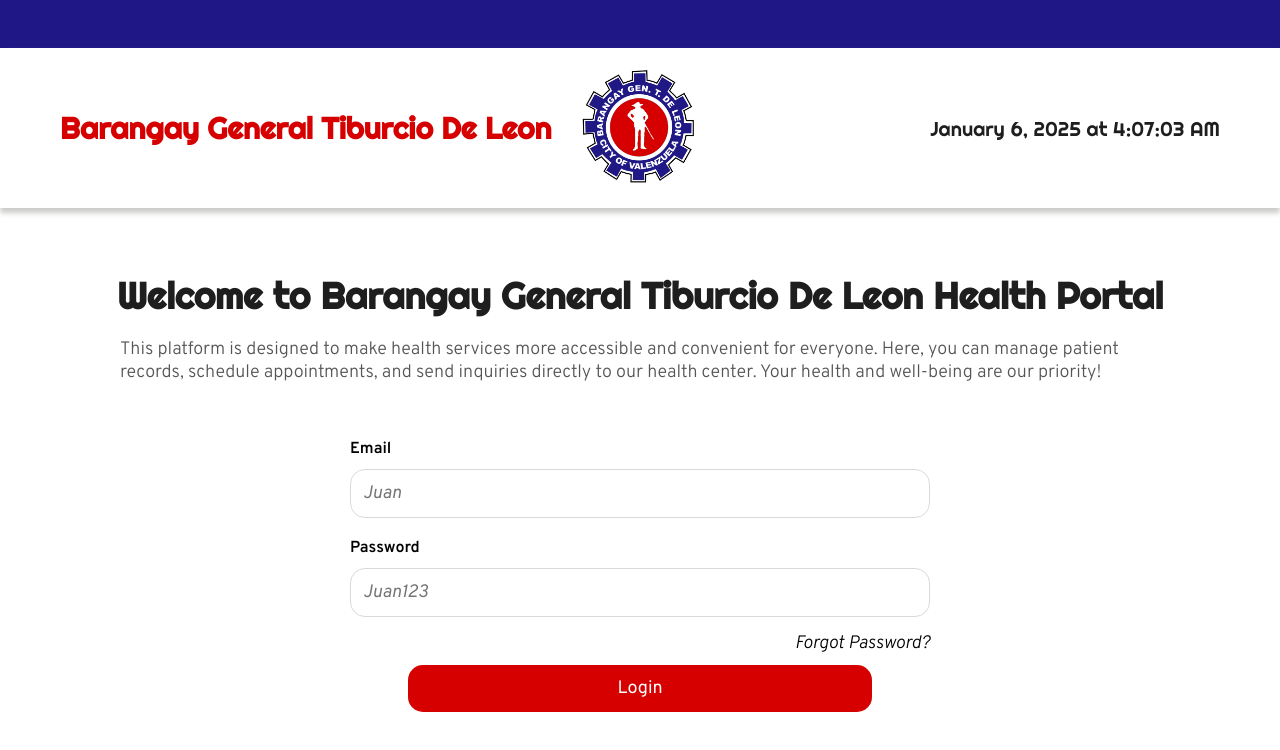
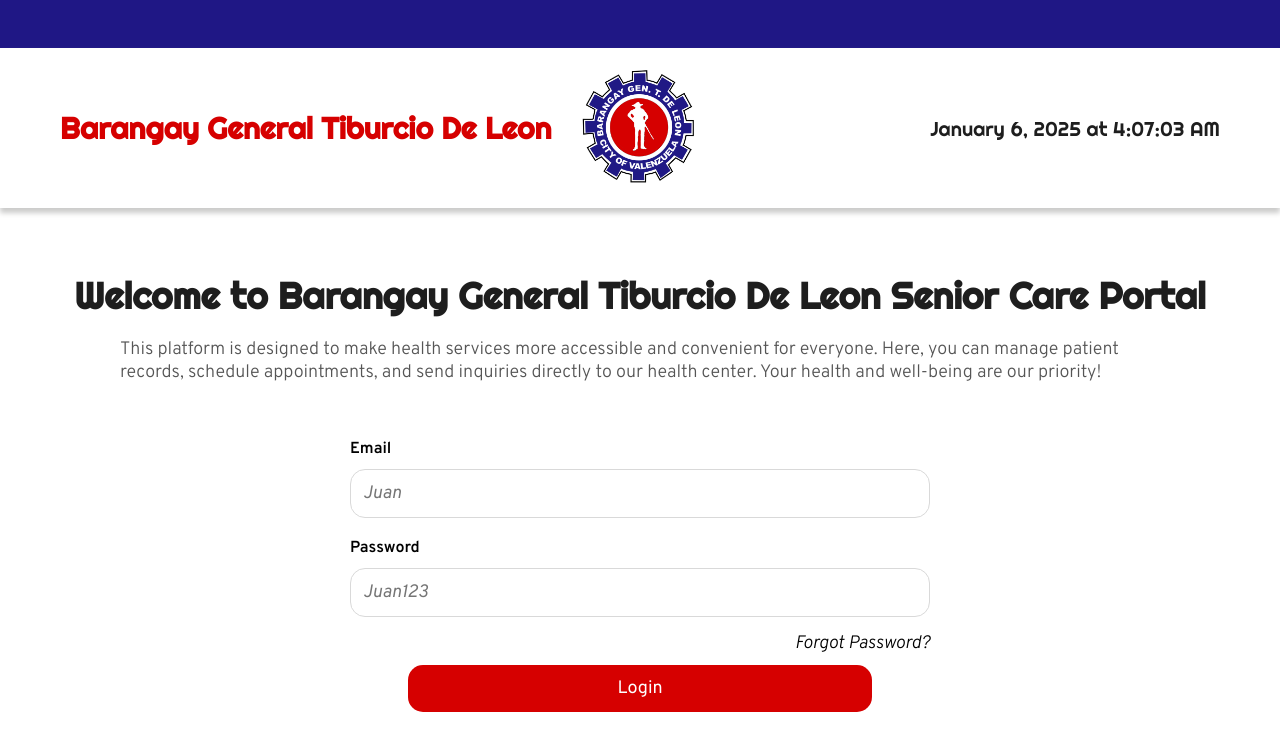
Before and after one commit to Gothboi26/SeniorWEb, a React (Create React App) app in the folder companion/: page / in a window 1280 px wide. Shown: the top 750 px of the page. Built offline with nearby package versions, Linux system fonts and the light colour scheme.

Commit message:
log in title changed

```diff
--- a/companion/src/App.js
+++ b/companion/src/App.js
@@ -91,7 +91,7 @@ function App() {
 
                   <div className="login-container">
                     <h1>
-                      Welcome to Barangay General Tiburcio De Leon Health Portal
+                      Welcome to Barangay General Tiburcio De Leon Senior Care Portal
                     </h1>
                     <p className="description">
                       This platform is designed to make health services more
```
